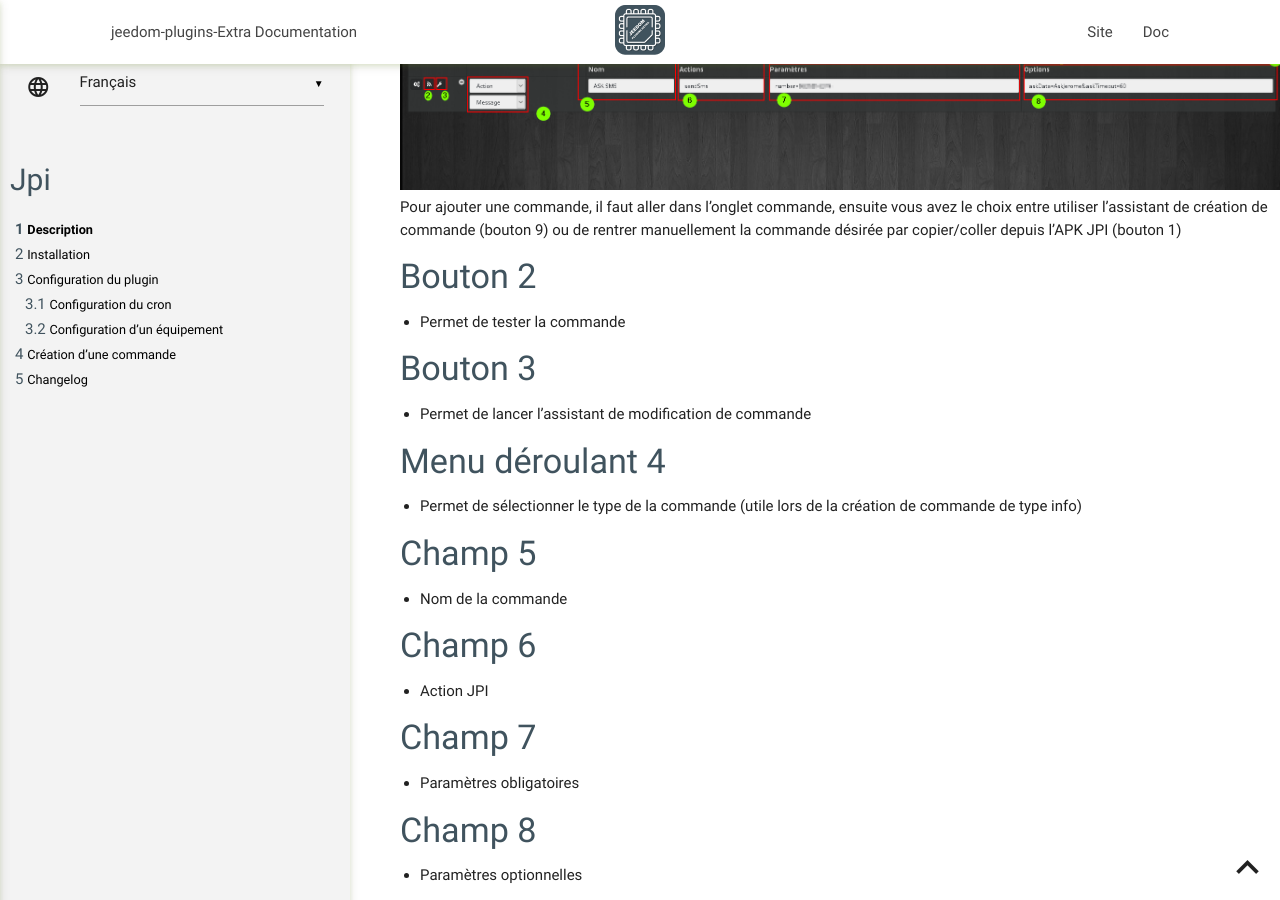
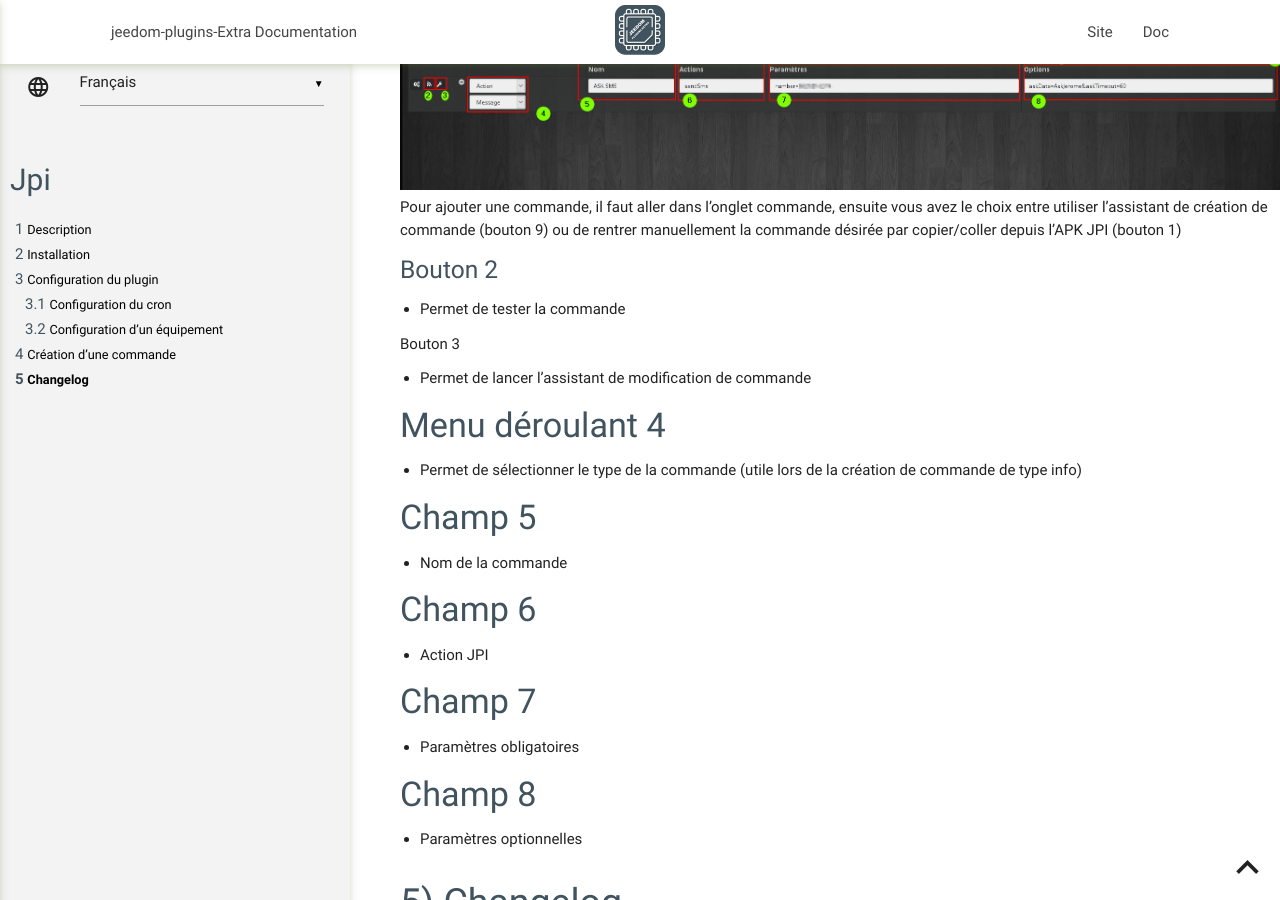
Before and after one commit to NextDom/plugin-jpi, a Jekyll site: the page built from docs/fr_FR/index.md, in a window 1280 px wide and 900 px high, scrolled down 2744 px. Built offline with Jekyll 4.4.1, drawn with Linux system fonts in a browser that asks for light colours; our own code applies the rules of GitHub Pages for plain Markdown files.

Commit message:
update doc

```diff
--- a/docs/fr_FR/index.md
+++ b/docs/fr_FR/index.md
@@ -59,10 +59,10 @@
 ![Commandes](../images/Commandes.png)
 Pour ajouter une commande, il faut aller dans l'onglet commande, ensuite vous avez le choix entre utiliser l'assistant de création de commande (bouton 9) ou de rentrer manuellement la commande désirée par copier/coller depuis l'APK JPI (bouton 1)
 
-#### Bouton 2
+##### Bouton 2
 - Permet de tester la commande
 
-#### Bouton 3
+###### Bouton 3
 - Permet de lancer l'assistant de modification de commande
 
 #### Menu déroulant 4
```
